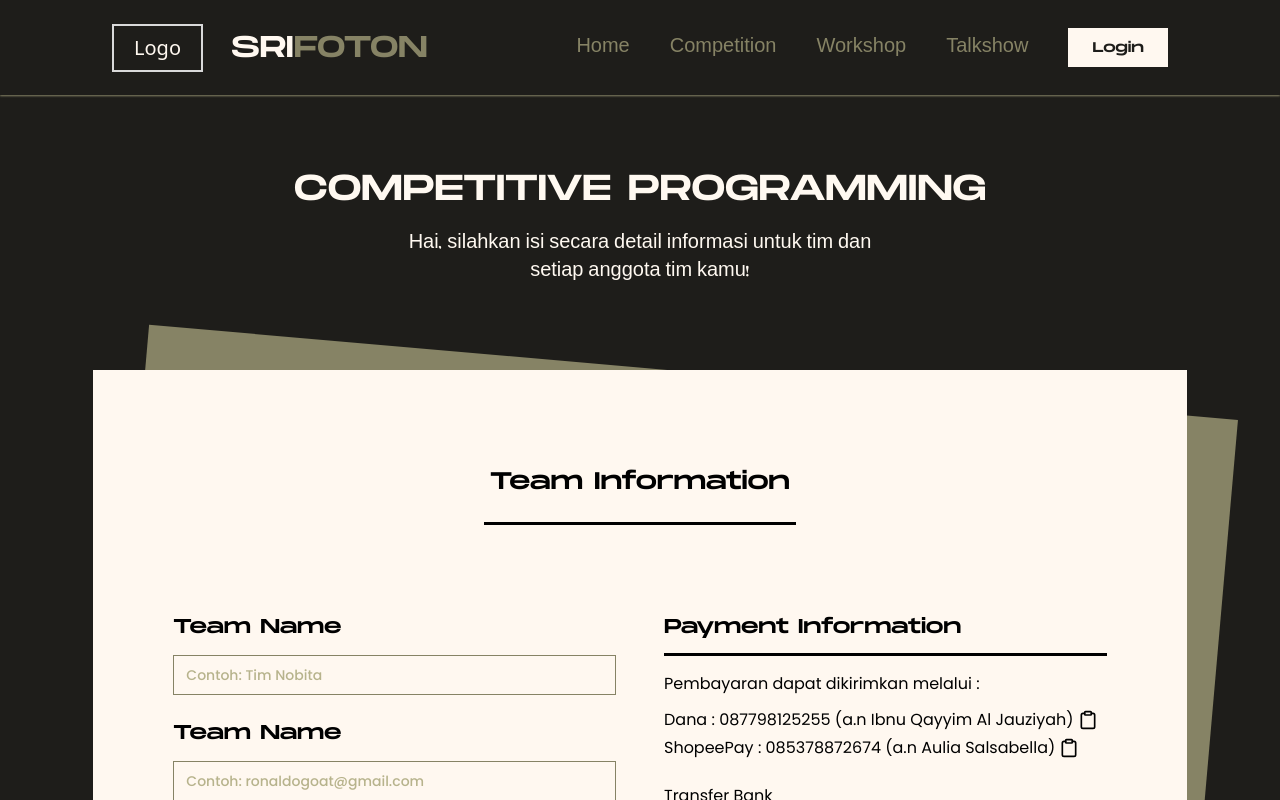
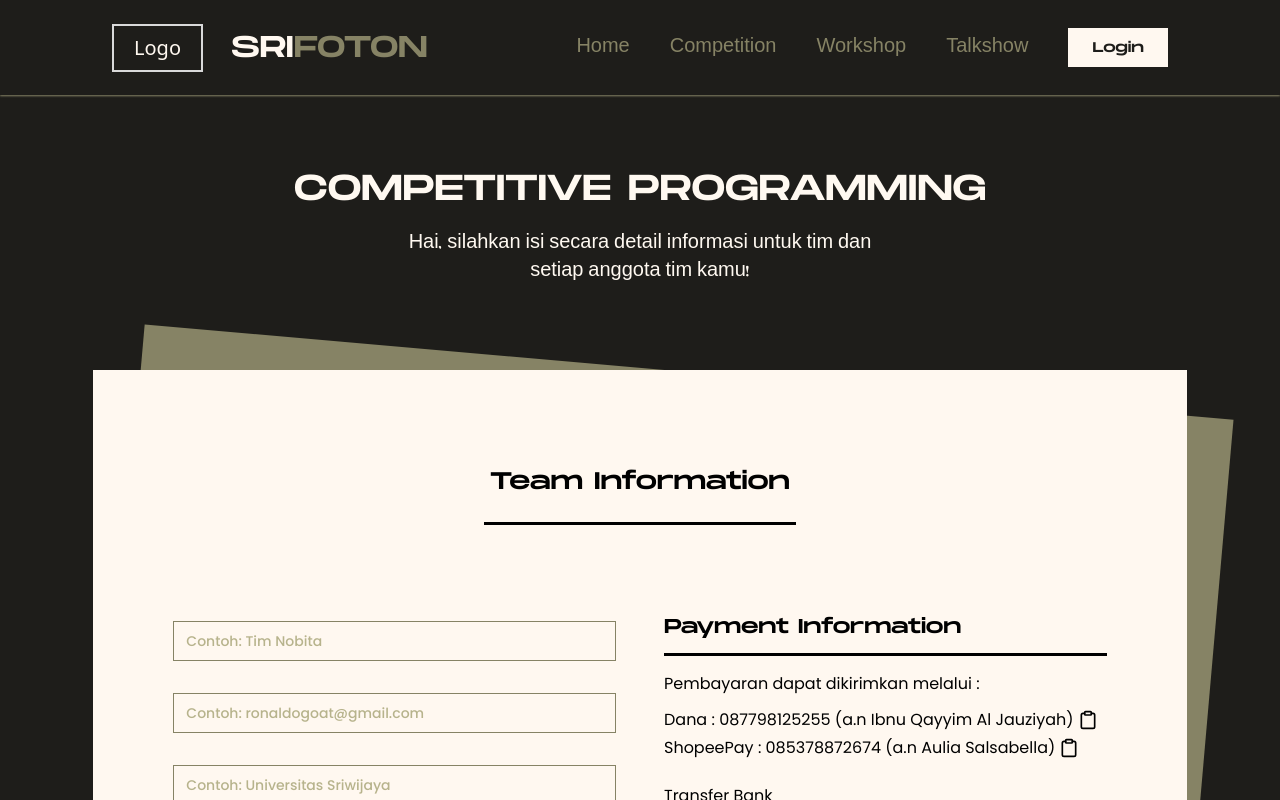
Before and after one commit to zildjianvitoo/srifoton-2024-deployed, a Next.js app: page /competition/competitive-programming/daftar in a window 1280 px wide. Shown: the top 800 px of the page. Built offline with nearby package versions, Linux system fonts and the light colour scheme.

Commit message:
feat: fix control and add label props

```diff
--- a/components/FormInput.tsx
+++ b/components/FormInput.tsx
@@ -14,9 +14,10 @@ import { Input } from "./ui/input";
 type SchemaType = z.infer<typeof competitionRegistrationScehma>;
 
 type Props = {
-  control: Control<z.infer<typeof competitionRegistrationScehma>>;
+  control: Control<any>;
   name: keyof SchemaType;
   placeholder: string;
+  label: string;
   type?: string;
 };
 
@@ -24,6 +25,7 @@ export default function FormInput({
   control,
   name,
   placeholder,
+  label,
   type = "text",
 }: Props) {
   return (
@@ -33,7 +35,7 @@ export default function FormInput({
       render={({ field }) => (
         <FormItem>
           <FormLabel className="font-monument text-lg lg:text-xl">
-            Team Name
+            {label}
           </FormLabel>
           <FormControl>
             <Input type={type} placeholder={placeholder} {...field} />
```
